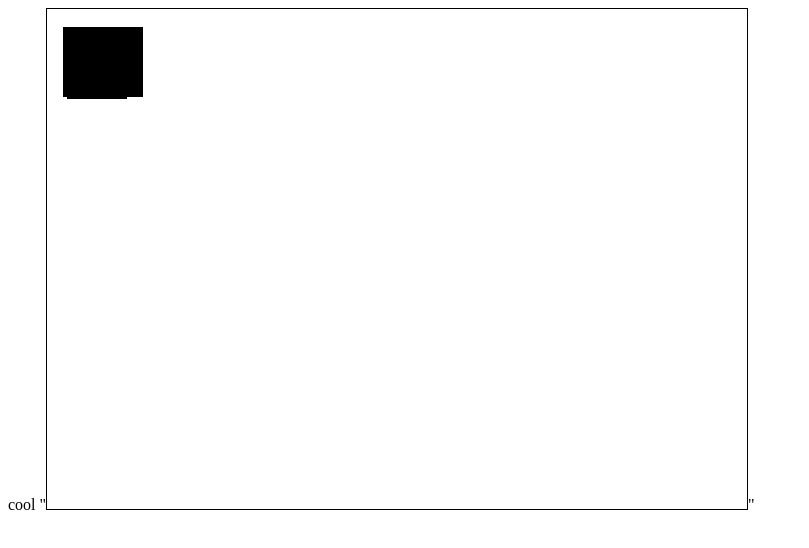
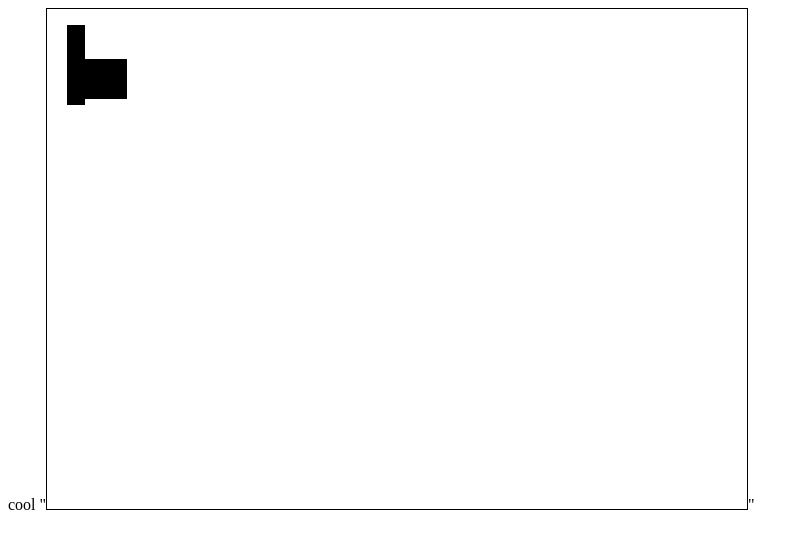
Before and after one commit to madmax16/maxi-lovell, a plain HTML site: page index.html in a window 1280 px wide. Shown: the whole page, without its empty margins (0-809 px from the left). Drawn offline with Linux system fonts and the light colour scheme.

Commit message:
Update index.html

```diff
--- a/index.html
+++ b/index.html
@@ -5,10 +5,10 @@ cool
 var canv = document.getElementById("ctx");
 var ctx = canv.getContext("2d");
 
+var x = 20;
+ctx.fillRect(20,50,60,40);
 
-ctx.fillRect(20,50,60,40)
-
-ctx.fillRect(16,18,80,70)
+ctx.fillRect(x,16,18,80,70);
 
 
 
```
